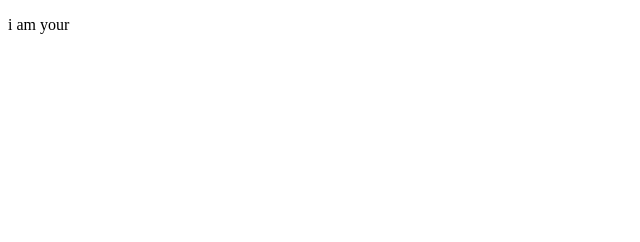
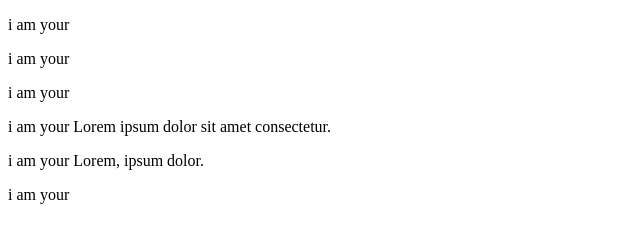
Before and after one commit to Ridoy-Arif/my-sec-repo, a plain HTML site: page index.html in a window 1280 px wide. Shown: the whole page, without its empty margins (0-640 px from the left). Drawn offline with Linux system fonts and the light colour scheme.

Commit message:
my sec repo

```diff
--- a/index.html
+++ b/index.html
@@ -7,5 +7,10 @@
 </head>
 <body>
     <p>i am your</p>
+    <p>i am your</p>
+    <p>i am your</p>
+    <p>i am your  Lorem ipsum dolor sit amet consectetur.</p>
+    <p>i am your Lorem, ipsum dolor.</p>
+    <p>i am your</p>
 </body>
 </html>
```
